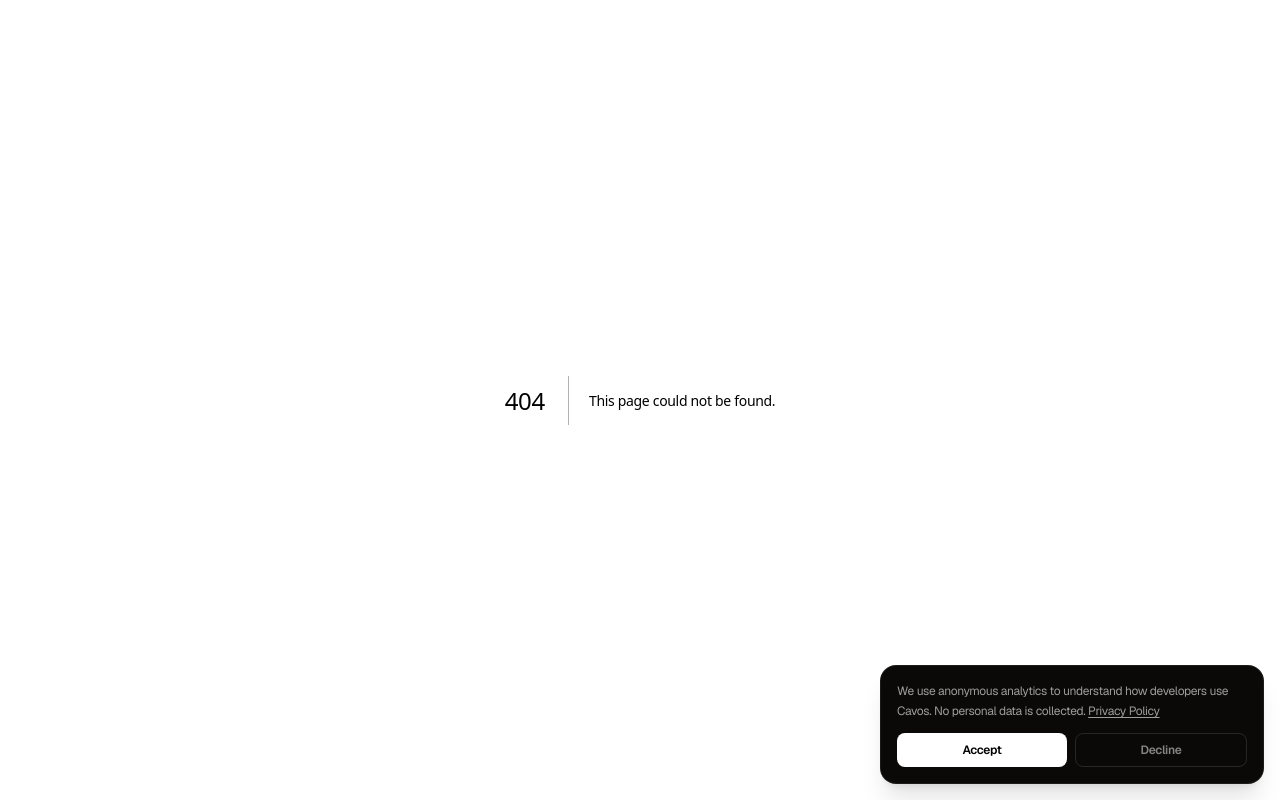
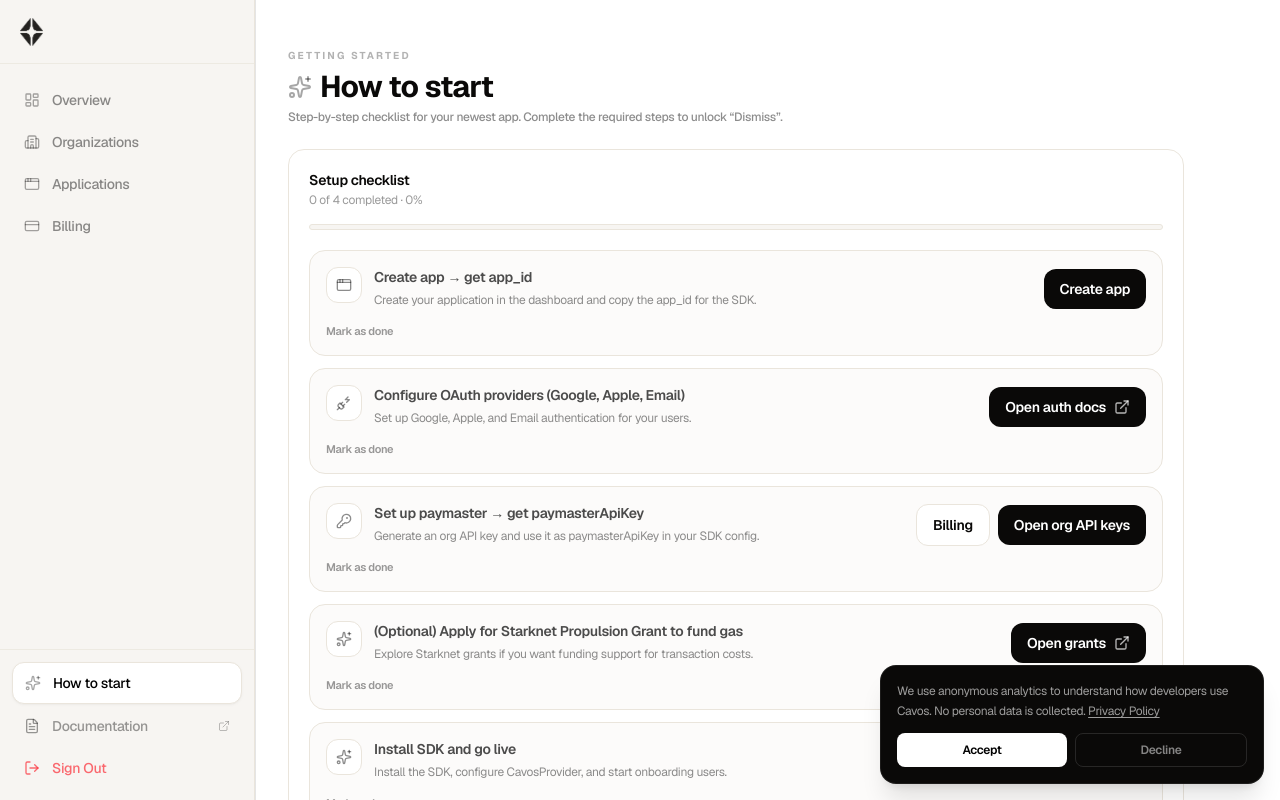
Before and after one commit to cavos-labs/cavos, a Next.js app in the folder cavos-web/: page /dashboard/how-to-start in a window 1280 px wide. Before the commit this address had no page. Built offline with nearby package versions, Linux system fonts and the light colour scheme; no server answers.

Commit message:
feat: add "How to Start" page and link in sidebar

```diff
--- /dev/null
+++ b/cavos-web/app/dashboard/how-to-start/page.tsx
@@ -0,0 +1,218 @@
+'use client'
+
+import { useMemo, useState } from 'react'
+import Link from 'next/link'
+import { AppWindow, Check, ExternalLink, KeyRound, PlugZap, Sparkles, X } from 'lucide-react'
+
+const DISMISS_KEY = 'cavos:onboarding:how-to-start:dismissed'
+const DONE_KEY_PREFIX = 'cavos:onboarding:how-to-start:done:'
+
+function CtaButton({
+  href,
+  external,
+  children,
+}: {
+  href: string
+  external?: boolean
+  children: React.ReactNode
+}) {
+  const className =
+    'inline-flex items-center justify-center gap-2 px-4 py-2.5 bg-[#0A0908] text-white text-sm font-semibold rounded-xl hover:bg-black/85 transition-all active:scale-[0.98] whitespace-nowrap'
+
+  if (external) {
+    return (
+      <a href={href} target="_blank" rel="noopener noreferrer" className={className}>
+        {children}
+        <ExternalLink className="w-4 h-4 text-white/70" />
+      </a>
+    )
+  }
+
+  return (
+    <Link href={href} className={className}>
+      {children}
+    </Link>
+  )
+}
+
+export default function HowToStartPage() {
+  const [dismissed, setDismissed] = useState(() => {
+    try {
+      return localStorage.getItem(DISMISS_KEY) === '1'
+    } catch {
+      return false
+    }
+  })
+
+  const [done, setDone] = useState<Record<string, boolean>>(() => {
+    try {
+      const next: Record<string, boolean> = {}
+      for (const stepId of ['app', 'oauth', 'paymaster', 'grant', 'sdk']) {
+        next[stepId] = localStorage.getItem(`${DONE_KEY_PREFIX}${stepId}`) === '1'
+      }
+      return next
+    } catch {
+      return {}
+    }
+  })
+
+  const steps = useMemo(() => ([
+    {
+      id: 'app',
+      title: 'Create app → get app_id',
+      description: 'Create your application in the dashboard and copy the app_id for the SDK.',
+      icon: <AppWindow className="w-4 h-4 text-black/45" />,
+      cta: { label: 'Create app', href: '/dashboard/apps/new', external: false },
+      optional: false,
+    },
+    {
+      id: 'oauth',
+      title: 'Configure OAuth providers (Google, Apple, Email)',
+      description: 'Set up Google, Apple, and Email authentication for your users.',
+      icon: <PlugZap className="w-4 h-4 text-black/45" />,
+      cta: { label: 'Open auth docs', href: 'https://docs.cavos.xyz/web/authentication.md', external: true },
+      optional: false,
+    },
+    {
+      id: 'paymaster',
+      title: 'Set up paymaster → get paymasterApiKey',
+      description: 'Generate an org API key and use it as paymasterApiKey in your SDK config.',
+      icon: <KeyRound className="w-4 h-4 text-black/45" />,
+      cta: { label: 'Open org API keys', href: '/dashboard/organizations', external: false },
+      secondaryCta: { label: 'Billing', href: '/dashboard/billing' },
+      optional: false,
+    },
+    {
+      id: 'grant',
+      title: '(Optional) Apply for Starknet Propulsion Grant to fund gas',
+      description: 'Explore Starknet grants if you want funding support for transaction costs.',
+      icon: <Sparkles className="w-4 h-4 text-black/45" />,
+      cta: { label: 'Open grants', href: 'https://www.starknet.io/grants/', external: true },
+      optional: true,
+    },
+    {
+      id: 'sdk',
+      title: 'Install SDK and go live',
+      description: 'Install the SDK, configure CavosProvider, and start onboarding users.',
+      icon: <Sparkles className="w-4 h-4 text-black/45" />,
+      cta: { label: 'Open quickstart', href: 'https://docs.cavos.xyz/quickstart.md', external: true },
+      optional: false,
+    },
+  ]), [])
+
+  const progress = useMemo(() => {
+    const required = steps.filter(s => !s.optional)
+    const completed = required.filter(s => done[s.id]).length
+    const pct = Math.round((completed / required.length) * 100)
+    const allDone = completed === required.length
+    return { completed, total: required.length, pct, allDone }
+  }, [done, steps])
+
+  const dismiss = () => {
+    try { localStorage.setItem(DISMISS_KEY, '1') } catch {}
+    setDismissed(true)
+  }
+
+  const toggleDone = (stepId: string) => {
+    setDone((prev) => {
+      const next = { ...prev, [stepId]: !prev[stepId] }
+      try { localStorage.setItem(`${DONE_KEY_PREFIX}${stepId}`, next[stepId] ? '1' : '0') } catch {}
+      return next
+    })
+  }
+
+  return (
+    <div className="space-y-6 animate-fadeIn max-w-4xl">
+      <div>
+        <p className="text-[10px] font-bold uppercase tracking-[0.22em] text-black/30 mb-1.5">Getting started</p>
+        <h1 className="text-2xl md:text-3xl font-bold tracking-tight flex items-center gap-2">
+          <Sparkles className="w-6 h-6 text-black/35" />
+          How to start
+        </h1>
+        <p className="text-xs text-black/45 mt-1 font-medium max-w-2xl">
+          Step-by-step checklist for your newest app. Complete the required steps to unlock “Dismiss”.
+        </p>
+      </div>
+
+      {/* Checklist */}
+      {!dismissed && (
+        <div className="bg-white border border-[#EAE5DC] rounded-2xl p-5">
+          <div className="flex items-start justify-between gap-4">
+            <div>
+              <p className="text-sm font-semibold">Setup checklist</p>
+              <p className="text-xs text-black/40 mt-0.5">
+                {progress.completed} of {progress.total} completed · {progress.pct}%
+              </p>
+            </div>
+
+            {progress.allDone && (
+              <button
+                onClick={dismiss}
+                className="inline-flex items-center gap-1.5 text-[11px] font-semibold text-black/35 hover:text-black transition-colors"
+              >
+                <X className="w-3.5 h-3.5" />
+                Dismiss
+              </button>
+            )}
+          </div>
+
+          <div className="mt-4">
+            <div className="h-1.5 bg-[#F7F5F2] border border-[#EAE5DC] rounded-full overflow-hidden">
+              <div className="h-full bg-[#0A0908] rounded-full transition-all" style={{ width: `${progress.pct}%` }} />
+            </div>
+          </div>
+
+          <div className="mt-5 space-y-3">
+            {steps
+              .map((s) => (
+                <div key={s.id} className="bg-[#F7F5F2]/40 border border-[#EAE5DC] rounded-2xl p-4">
+                  <div className="flex flex-col sm:flex-row sm:items-center justify-between gap-4">
+                    <div className="flex items-start gap-3 min-w-0">
+                      <div className="w-9 h-9 rounded-xl bg-white border border-[#EAE5DC] flex items-center justify-center shrink-0">
+                        {s.icon}
+                      </div>
+                      <div className="min-w-0">
+                        <div className="flex items-center gap-2">
+                          <p className="text-sm font-semibold text-black/70">{s.title}</p>
+                          {done[s.id] && (
+                            <span className="inline-flex items-center gap-1 text-[10px] font-bold uppercase tracking-wide text-black/35">
+                              <Check className="w-3 h-3" />
+                              Done
+                            </span>
+                          )}
+                        </div>
+                        <p className="text-xs text-black/45 mt-1 leading-relaxed">{s.description}</p>
+                      </div>
+                    </div>
+
+                    <div className="flex items-center gap-2 shrink-0">
+                      {s.secondaryCta?.href && (
+                        <Link
+                          href={s.secondaryCta.href}
+                          className="inline-flex items-center justify-center px-4 py-2.5 bg-white border border-[#EAE5DC] text-sm font-semibold rounded-xl hover:border-[#C4BFB6] transition-all"
+                        >
+                          {s.secondaryCta.label}
+                        </Link>
+                      )}
+                      <CtaButton href={s.cta.href} external={s.cta.external}>
+                        {s.cta.label}
+                      </CtaButton>
+                    </div>
+                  </div>
+
+                  <div className="mt-3 flex items-center gap-2 text-[11px] font-semibold">
+                    <button
+                      onClick={() => toggleDone(s.id)}
+                      className="inline-flex items-center gap-1 text-black/40 hover:text-black transition-colors"
+                    >
+                      {done[s.id] ? 'Mark as not done' : 'Mark as done'}
+                    </button>
+                  </div>
+                </div>
+              ))}
+          </div>
+        </div>
+      )}
+    </div>
+  )
+}
--- a/cavos-web/components/Sidebar.tsx
+++ b/cavos-web/components/Sidebar.tsx
@@ -3,7 +3,7 @@
 import Link from 'next/link'
 import { usePathname, useRouter } from 'next/navigation'
 import { createClient } from '@/lib/supabase/client'
-import { LayoutDashboard, Building2, AppWindow, LogOut, FileText, CreditCard, ExternalLink } from 'lucide-react'
+import { LayoutDashboard, Building2, AppWindow, LogOut, FileText, CreditCard, ExternalLink, Sparkles } from 'lucide-react'
 import Image from 'next/image'
 import { useEffect, useState } from 'react'
 
@@ -79,6 +79,20 @@ export function Sidebar() {
 
             {/* Footer */}
             <div className="p-3 border-t border-[#EAE5DC]/70 space-y-0.5">
+                <Link
+                    href="/dashboard/how-to-start"
+                    className={`
+                        flex items-center gap-3 px-3 py-2.5 text-sm font-medium rounded-xl transition-all
+                        ${pathname === '/dashboard/how-to-start'
+                            ? 'bg-white text-black shadow-sm border border-[#EAE5DC] shadow-black/[0.04]'
+                            : 'text-black/40 hover:text-black hover:bg-white/60'
+                        }
+                    `}
+                >
+                    <Sparkles className="w-4 h-4 shrink-0 text-black/35" />
+                    How to start
+                </Link>
+
                 <a
                     href="https://docs.cavos.xyz"
                     target="_blank"
```
